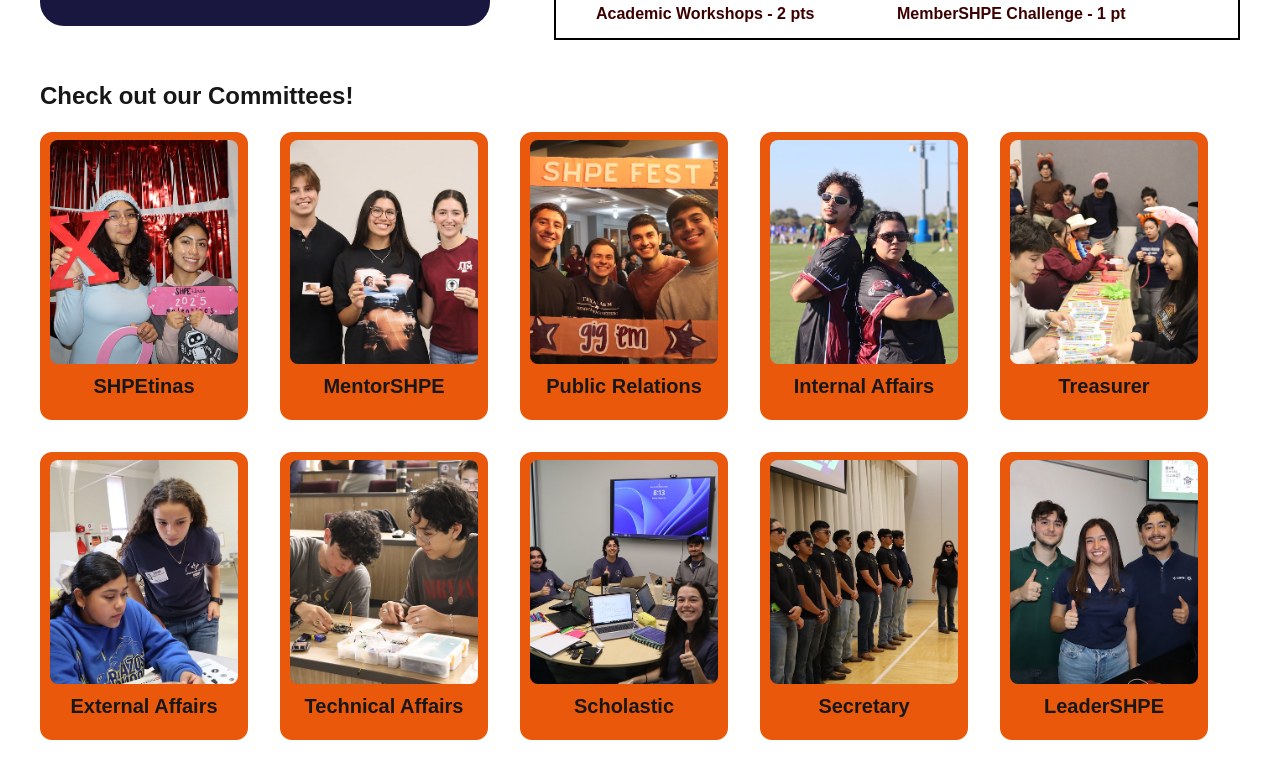
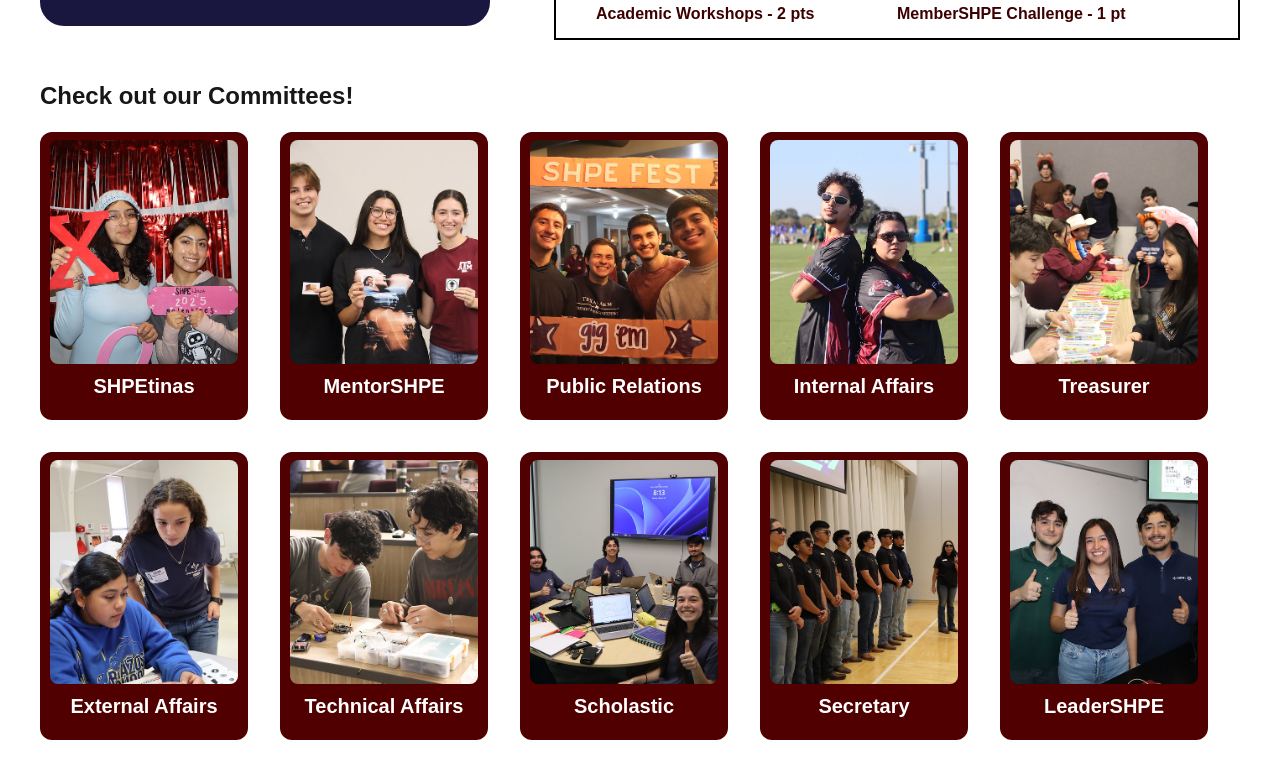
Before and after one commit to TAMUSHPE/tamu-shpe-website, a Next.js app: page /involvement in a window 1280 px wide. Shown: the part 1308-2078 px from the top of the page. Built offline with nearby package versions, Linux system fonts and the light colour scheme.

Commit message:
Finished Committee Card Popup

```diff
--- /dev/null
+++ b/app/involvement/_components/CommitteeCard.tsx
@@ -0,0 +1,77 @@
+'use client';
+import Image from 'next/image';
+import { useState } from 'react';
+
+type Committee = {
+  name: string;
+  img: string;
+  description: string;
+};
+
+export default function CommitteeCard(props: Committee) {
+  const [modalIsOpen, setModalIsOpen] = useState(false);
+  const [selectedCommittee, setSelectedCommittee] = useState<Committee | null>(null);
+
+  const openModal = (committee: Committee) => {
+    setSelectedCommittee(committee);
+    setModalIsOpen(true);
+  };
+
+  const closeModal = (e: React.MouseEvent) => {
+    e.stopPropagation();
+    setModalIsOpen(false);
+    setSelectedCommittee(null);
+  };
+
+  return (
+    <div className="bg-[#500000] w-52 h-72 pt-2 pb-5 rounded-xl flex flex-col shrink-0 justify-center items-center gap-2 cursor-pointer"onClick={() => openModal(props)}>
+      <div className="relative h-full w-[90%]">
+        <Image src={props.img} alt={props.name} className="h-full w-full object-cover object-top rounded-lg" fill sizes="(max-width: 768px) 100vw, 208px"/>
+      </div>
+      <h2 className="text-white text-xl font-semibold text-center">{props.name}</h2>
+
+      {modalIsOpen && (
+        <div className="fixed inset-0 flex items-center justify-center z-50 cursor-default">
+          <div className="absolute inset-0 bg-black/70 backdrop-blur-sm" onClick={closeModal}></div>
+          <div className="flex bg-white rounded-xl shadow-2xl z-10 w-[90%] max-w-4xl max-h-[90vh] overflow-hidden">
+
+            {selectedCommittee && (
+              <>
+                {/* Image Section*/}
+                <div className="hidden md:block relative w-full md:w-2/5 min-h-[400px]">
+                  <Image src={selectedCommittee.img} alt={selectedCommittee.name} className="object-cover"fill priority sizes="(max-width: 768px) 100vw, 40vw"/>
+                </div>
+
+                {/* Text Section */}
+                <div className="relative w-full md:w-3/5 p-6 md:p-8 overflow-y-auto ">
+                  <button className="absolute top-0 right-0 m-4 px-3 py-1 bg-[#500000] text-white rounded-lg hover:bg-[#300000] transition-colors"onClick={closeModal}>✕</button>
+                  <div className="mt-4 space-y-6">
+                    <h2 className="text-3xl font-bold text-[#500000]">{selectedCommittee.name}</h2>
+                    <div className="prose max-w-none text-gray-700">
+                      <p>{selectedCommittee.description}</p>
+                    </div>
+
+                    {/* Mobile Image*/}
+                    <div className="md:hidden relative w-full h-64 mt-4 rounded-lg overflow-hidden">
+                      <Image src={selectedCommittee.img} alt={selectedCommittee.name} className="object-cover" fill/>
+                    </div>
+
+                    {/*Committee Details*/}
+                    <div className="pt-4 border-t border-gray-200">
+                      <h3 className="font-semibold text-lg mb-2">Committee Details</h3>
+                      <ul className="space-y-2 text-gray-600">
+                        <li>📅 Meets #Fill in#</li>
+                        <li>📍 #Fill in#</li>
+                        <li>👥 Open to all students</li>
+                      </ul>
+                    </div>
+                  </div>
+                </div>
+              </>
+            )}
+          </div>
+        </div>
+      )}
+    </div>
+  );
+}
--- a/app/involvement/_components/CommitteeCards.tsx
+++ b/app/involvement/_components/CommitteeCards.tsx
@@ -1,7 +1,6 @@
-import Image from 'next/image';
-
+import  CommitteeCard  from "./CommitteeCard";
 export default function CommitteesCards() {
-  const commitees = [
+  const committees = [
     {
       name: 'SHPEtinas',
       img: '/committees/shpetinas.jpg',
@@ -73,23 +72,12 @@
     },
   ];
 
-  function CommiteeCard(props: { name: string; img: string; description: string }) {
-    return (
-      <div className="bg-orange-600 w-52 h-72 pt-2 pb-5 rounded-xl flex flex-col shrink-0 justify-center items-center gap-2">
-        <div className="relative h-full w-[90%]">
-          <Image src={props.img} alt={props.name} className="h-full w-full object-cover object-top rounded-lg" fill />
-        </div>
-        <h2 className="text-xl font-semibold text-center">{props.name}</h2>
-      </div>
-    );
-  }
-
   return (
     <div className="w-full">
       <h1 className="text-2xl text-left font-semibold mb-5"> Check out our Committees! </h1>
       <div className="flex flex-row flex-wrap gap-8">
-        {commitees.map((commitee) => (
-          <CommiteeCard key={commitee.name} {...commitee} />
+        {committees.map((committee) => (
+          <CommitteeCard key={committee.name} {...committee} />
         ))}
       </div>
     </div>
```
